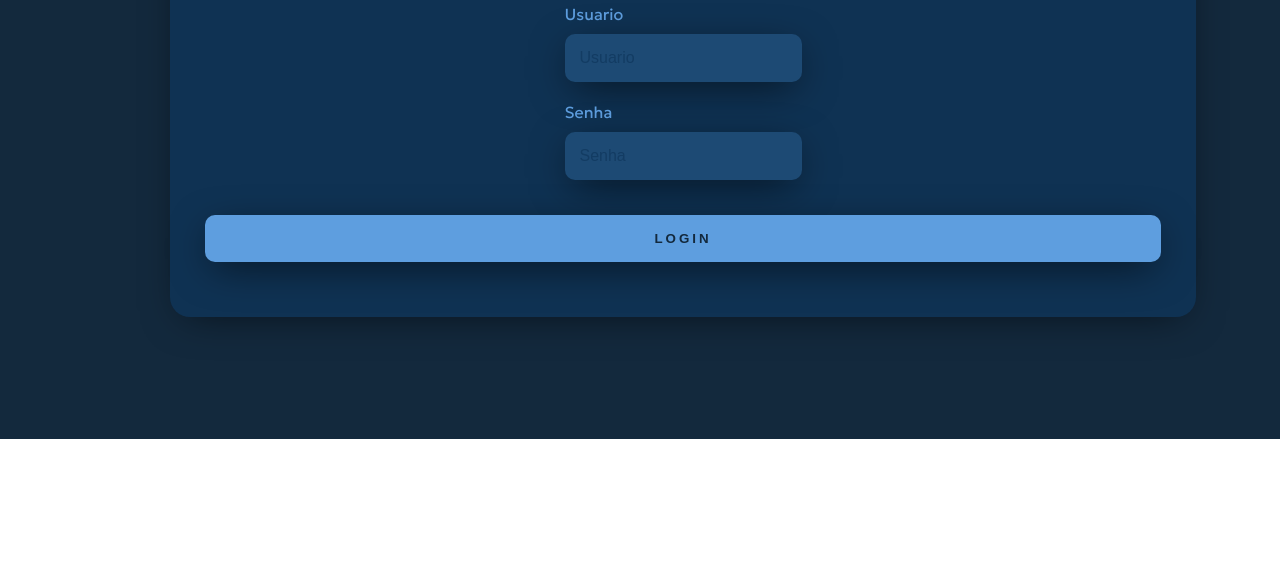
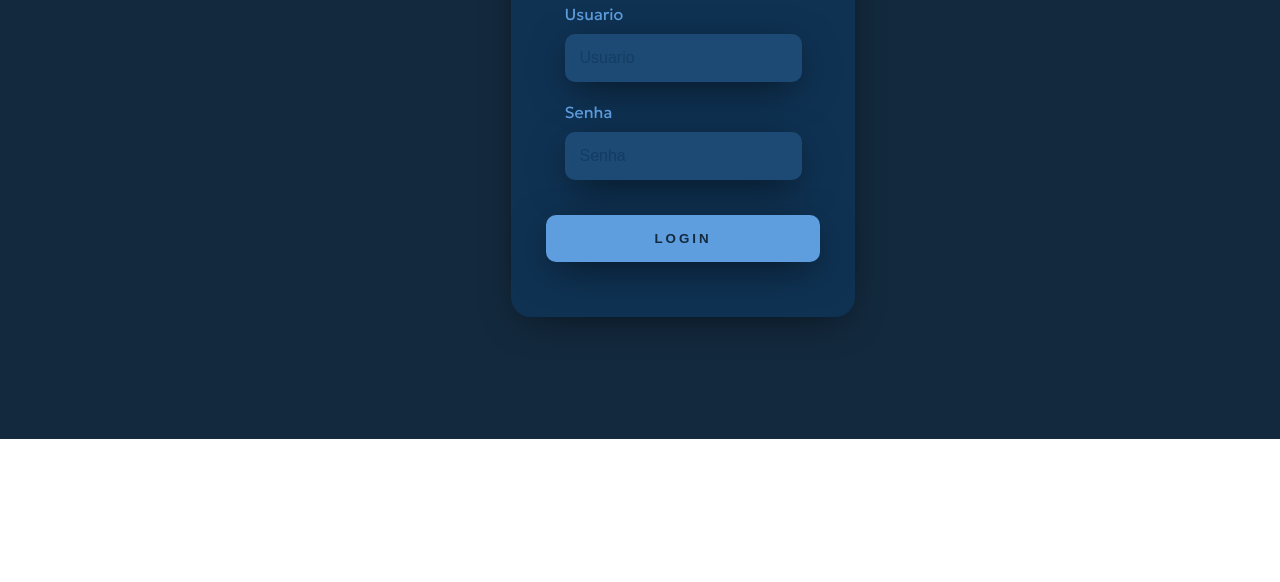
Before and after one commit to EnzoMinoru/Tela-de-login, a plain HTML site: page index.html in a window 1280 px wide. Shown: the part 218-800 px from the top of the page. Drawn offline with Linux system fonts and the light colour scheme.

Commit message:
Update style.css

```diff
--- a/style.css
+++ b/style.css
@@ -16,7 +16,7 @@ body{
 }
 
 .card-login{
-    width: 70%;
+    width: 20%;
     display: flex;
     justify-content: center;
     align-items: center;
```
